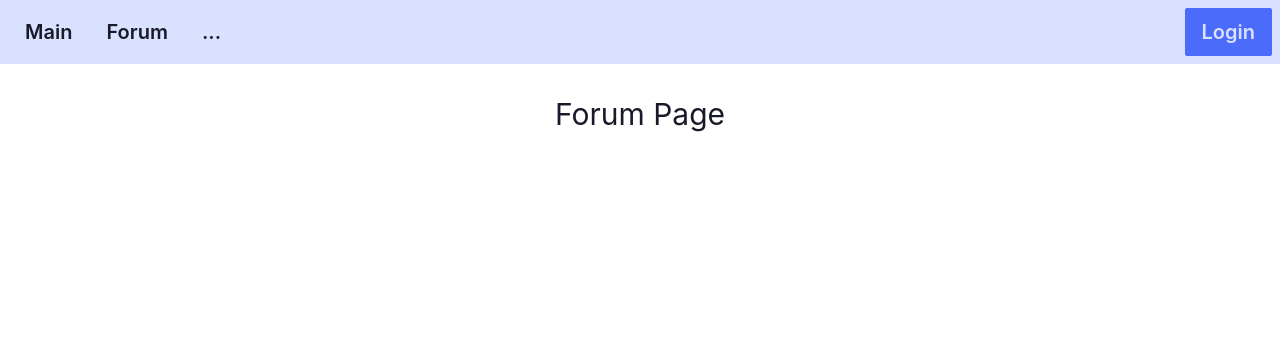
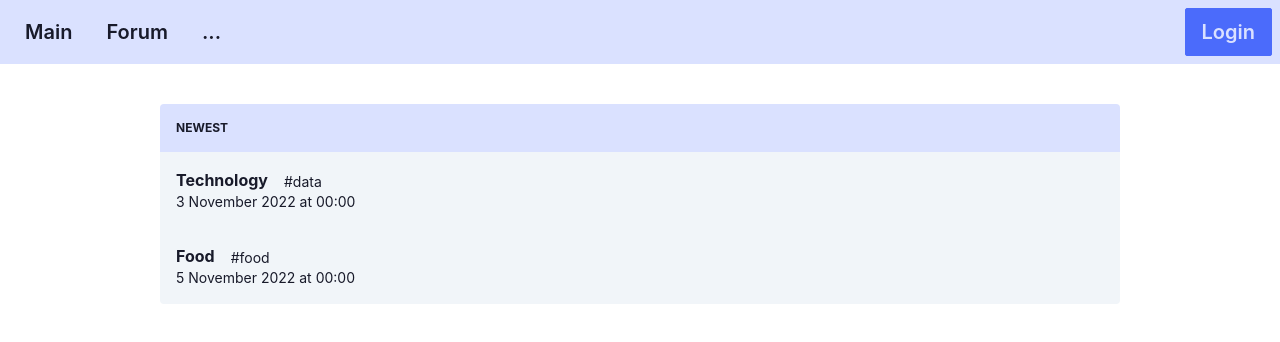
Before and after one commit to Thanapat01/startup-directory, a Next.js app: page /forum in a window 1280 px wide. Shown: the top 342 px of the page. Built offline with nearby package versions, Linux system fonts and the light colour scheme.

Commit message:
forum table, forum item

```diff
--- /dev/null
+++ b/components/forumItem.js
@@ -0,0 +1,66 @@
+import { useRouter } from "next/router";
+
+export default function ForumItem(props) {
+  let data = props.data;
+
+  const router = useRouter();
+
+  function showDetailHandler() {
+    if (typeof data.id != "undefined") {
+      router.push("/forum/" + data.id);
+    }
+  }
+  function tagHandler(event) {
+    event.stopPropagation();
+    console.log("test");
+  }
+
+  function getDateTime(event) {
+    // event.stopPropagation();
+    // const currentDate = new Date();
+    // let postDate = new Date(data.time);
+    // console.log(currentDate.getTime() - postDate.getTime());
+
+    // const currentDate = new Date();
+    // let postDate = new Date(data.time);
+    // return postDate;
+
+    const date = new Date(data.time);
+    const result = date.toLocaleString("en-UK", {
+      dateStyle: "long",
+      timeStyle: "short",
+    });
+    return result;
+  }
+
+  return (
+    <tbody key={data.id}>
+      <tr>
+        <td className="hover:bg-slate-200 bg-slate-100  cursor-pointer">
+          <div
+            className="flex items-center space-x-3 "
+            onClick={showDetailHandler}
+          >
+            <div>
+              <div className="flex items-end">
+                <div className="font-bold">{data.name}</div>
+                <div
+                  className="text-sm ml-4 hover:bg-slate-300"
+                  onClick={tagHandler}
+                >
+                  {data.tag}
+                </div>
+              </div>
+              {/* <button className="btn" onClick={getDateTime}>
+                Click
+              </button> */}
+              <div className="text-sm max-w-lg break-normal whitespace-normal ">
+                {getDateTime().toString()}
+              </div>
+            </div>
+          </div>
+        </td>
+      </tr>
+    </tbody>
+  );
+}
--- /dev/null
+++ b/components/tableForum.js
@@ -0,0 +1,20 @@
+import ForumItem from "./forumItem";
+
+export default function TableForum(props) {
+  let data = props.data;
+
+  return (
+    <div className="overflow-x-auto w-full flex justify-center">
+      <table className="table w-3/4">
+        <thead>
+          <tr>
+            <th className="bg-primary-content t">Newest</th>
+          </tr>
+        </thead>
+        {data.map((data) => {
+          return <ForumItem key={data.id} data={data}></ForumItem>;
+        })}
+      </table>
+    </div>
+  );
+}
--- a/pages/forum/[forumId].js
+++ b/pages/forum/[forumId].js
@@ -1,4 +1,14 @@
+import { useRouter } from "next/router";
 export default function ForumDetail(props) {
+  let data = props.data;
+
+  const router = useRouter();
+
+  function showDetailHandler() {
+    if (typeof data.forumId != "undefined") {
+      router.push("/pages/forum" + data.forumId);
+    }
+  }
   return (
     <div className="text-center pt-8 text-3xl">
       Forum Detail {props.forumId}
--- a/pages/forum/index.js
+++ b/pages/forum/index.js
@@ -1,3 +1,82 @@
-export default function Forum() {
-  return <div className="text-center pt-8 text-3xl">Forum Page</div>;
+import TableForum from "../../components/tableForum";
+
+let data = [
+  {
+    id: 1,
+    name: "Technology",
+    tag: "#data",
+    time: "2022-11-03",
+  },
+  {
+    id: 2,
+    name: "Food",
+    tag: "#food",
+    time: "2022-11-05",
+  },
+];
+
+export default function Forum(props) {
+  let data = props.data;
+
+  return (
+    <div className="pt-10">
+      <TableForum data={data}></TableForum>
+    </div>
+  );
 }
+
+export async function getServerSideProps(context) {
+  return {
+    props: {
+      data: data,
+    },
+  };
+}
+
+// <div className="overflow-x-auto w-full flex justify-center p-10 ">
+//   <table className="table w-3/4">
+//     <thead>
+//       <tr>
+//         <th className="bg-primary-content text-base">Newest</th>
+//       </tr>
+//       <div className="bg-base-200 text-sm pl-3 space-x-1  ">
+//         <div className=" mb-4 cursor-pointer hover:underline display: inline-block ">
+//           #Data
+//         </div>
+//         <div className=" mb-4 cursor-pointer hover:underline display: inline-block ">
+//           #Finance
+//         </div>
+//         <div className=" mb-4 cursor-pointer hover:underline display: inline-block">
+//           #Health
+//         </div>
+//       </div>
+//     </thead>
+//     <ul role="list" class=" divide-y divide-slate-200">
+//       <Link href="/forum/1">
+//         <li class="hover:bg-slate-100 active:bg-slate-200 cursor-pointer">
+//           <div class="ml-1 overflow-hidden p-1">
+//             <div class="text-sm font-medium text-slate-900">Machine</div>
+//             <div class="text-sm text-slate-500 truncate">2 mins ago</div>
+//           </div>
+//         </li>
+//       </Link>
+
+//       <Link href="/forum/2">
+//         <li class="hover:bg-slate-100 active:bg-slate-200 cursor-pointer">
+//           <div class="ml-1 overflow-hidden p-1">
+//             <div class="text-sm font-medium text-slate-900">Data</div>
+//             <div class="text-sm text-slate-500 truncate">5 mins ago</div>
+//           </div>
+//         </li>
+//       </Link>
+//       <Link href="/forum/3">
+//         <li class="hover:bg-slate-100 active:bg-slate-200 cursor-pointer">
+//           <div class="ml-1 overflow-hidden p-1">
+//             <div class="text-sm font-medium text-slate-900">Food</div>
+//             <div class="text-sm text-slate-500 truncate">10 mins ago</div>
+//           </div>
+//         </li>
+//       </Link>
+//     </ul>
+//   </table>
+// </div>
```
